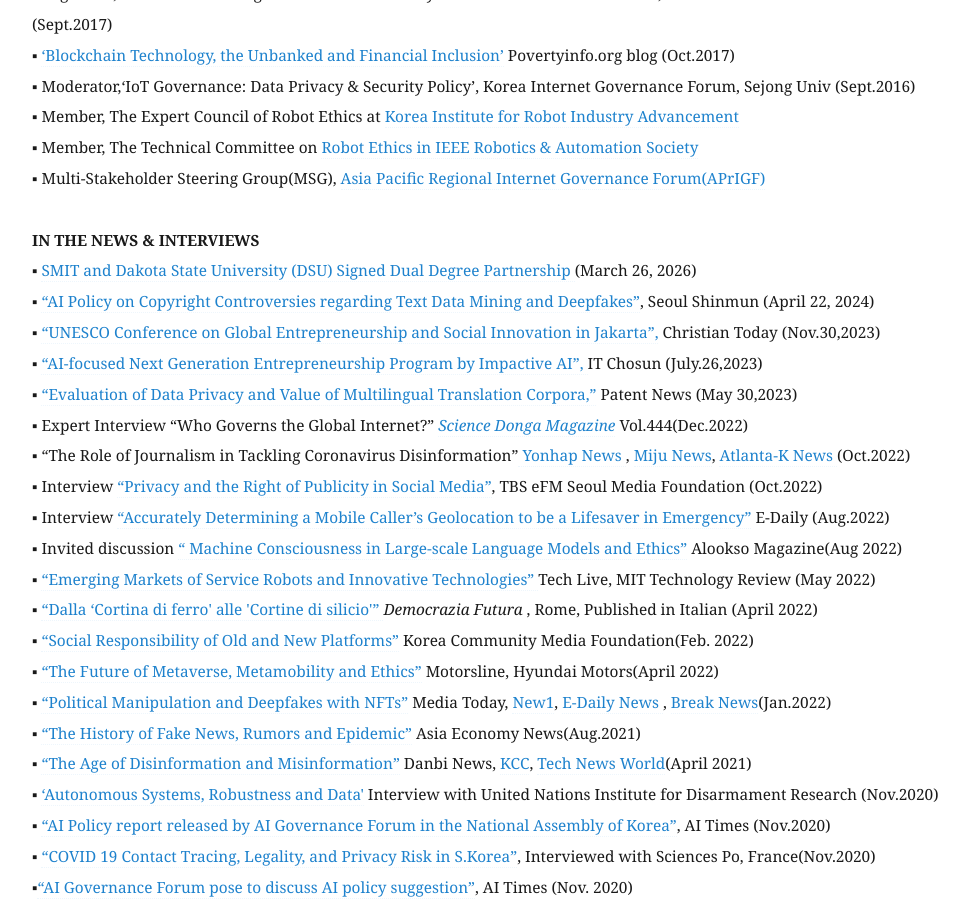
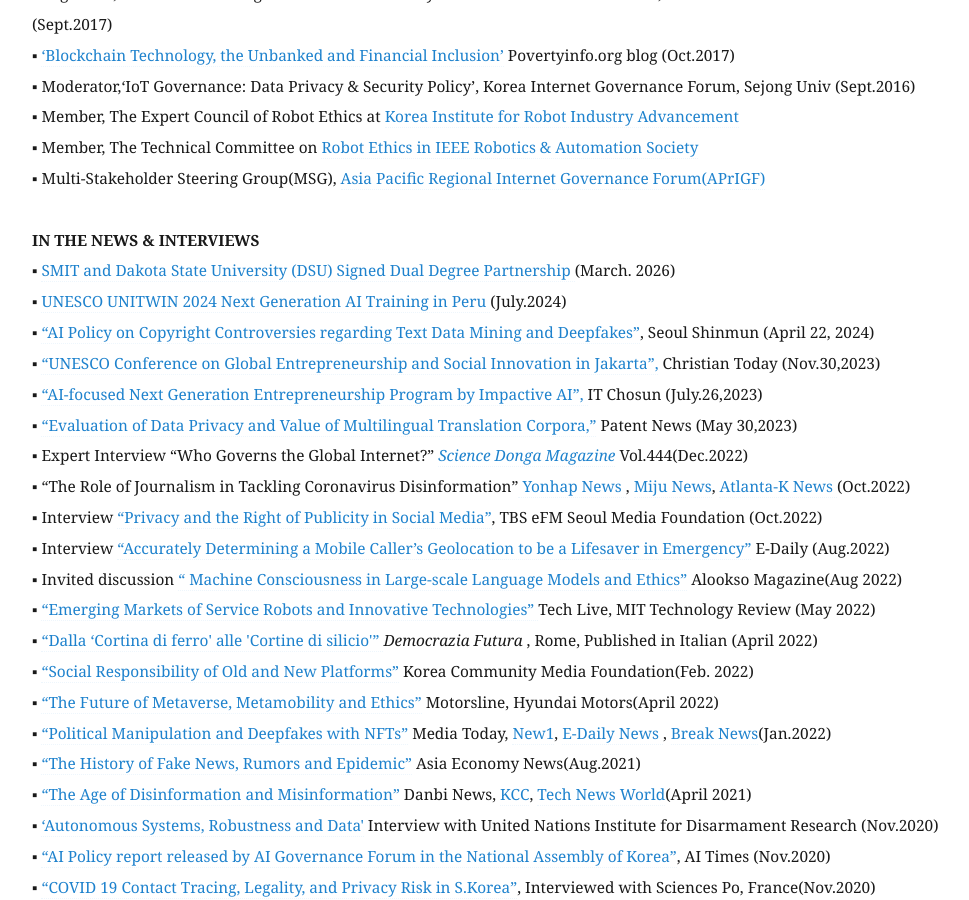
Before and after one commit to eunchangchoi/eunchangchoi.github.io, a Jekyll site: the page built from index.md, in a window 1280 px wide and 900 px high, scrolled down 10315 px. Shown: the whole window, without its empty margins (68-1037 px from the left). Built offline with Jekyll 4.4.1, drawn with Linux system fonts in a browser that asks for light colours.

Commit message:
Update index.md

```diff
--- a/index.md
+++ b/index.md
@@ -221,7 +221,8 @@
 ▪ Multi-Stakeholder Steering Group(MSG), <a href="https://ap.rigf.asia/"> Asia Pacific Regional Internet Governance Forum(APrIGF)</a> <br>
   <br>
  <strong> IN THE NEWS & INTERVIEWS</strong> <br>
-▪  <a href="https://www.newswire.co.kr/newsRead.php?no=1031088"> SMIT and Dakota State University (DSU) Signed Dual Degree Partnership </a> (March 26, 2026) <br>
+▪ <a href="https://www.newswire.co.kr/newsRead.php?no=1031088"> SMIT and Dakota State University (DSU) Signed Dual Degree Partnership </a> (March. 2026) <br>
+▪ <a href="https://www.youtube.com/watch?v=dcDWxz5GMdg"> UNESCO UNITWIN 2024 Next Generation AI Training in Peru </a> (July.2024) <br>
 ▪ <a href="https://www.seoul.co.kr/news/editOpinion/opinion/issue-korea/2024/04/22/20240422025001">“AI Policy on Copyright Controversies regarding Text Data Mining and Deepfakes”</a>, Seoul Shinmun (April 22, 2024) <br>
 ▪  <a href="https://www.christiantoday.co.kr/news/358424"> “UNESCO Conference on Global Entrepreneurship and Social Innovation in Jakarta”,</a> Christian Today (Nov.30,2023)<br>
 ▪  <a href="https://it.chosun.com/news/articleView.html?idxno=2023072603892"> “AI-focused Next Generation Entrepreneurship Program by Impactive AI”, </a> IT Chosun (July.26,2023) <br>
```
